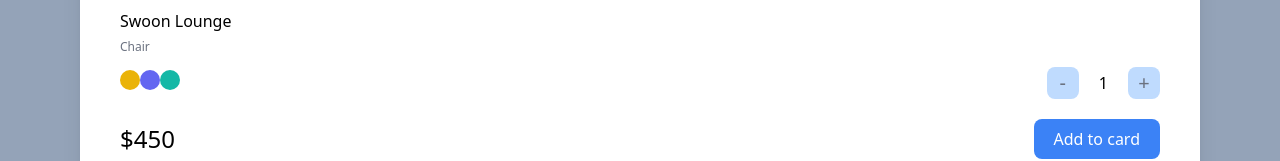
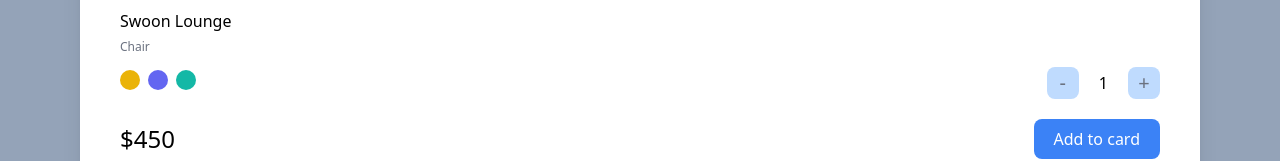
Before and after one commit to Rootjang92/carrot-market-clone, a Next.js app: page / in a window 1280 px wide. Shown: the part 1037-1198 px from the top of the page. Built offline with nearby package versions, Linux system fonts and the light colour scheme.

Commit message:
tailwind transition, ring

```diff
--- a/pages/index.tsx
+++ b/pages/index.tsx
@@ -57,10 +57,10 @@
             <span className="mb-1.5 font-medium">Swoon Lounge</span>
             <span className="text-xs text-gray-500">Chair</span>
             <div className="mt-3 mb-5 flex items-center justify-between">
-              <div>
-                <button className="h-5 w-5 rounded-full bg-yellow-500" />
-                <button className="h-5 w-5 rounded-full bg-indigo-500" />
-                <button className="h-5 w-5 rounded-full bg-teal-500" />
+              <div className="space-x-2">
+                <button className="h-5 w-5 rounded-full bg-yellow-500 ring-yellow-500 ring-offset-2 transition-all focus:ring-2" />
+                <button className="h-5 w-5 rounded-full bg-indigo-500 ring-indigo-500 ring-offset-2 transition-all focus:ring-2" />
+                <button className="h-5 w-5 rounded-full bg-teal-500 ring-teal-500 ring-offset-2 transition-all focus:ring-2" />
               </div>
               <div className="flex items-center space-x-5">
                 <button className="flex aspect-square w-8 items-center justify-center rounded-lg bg-blue-200  text-xl text-gray-500">
```
